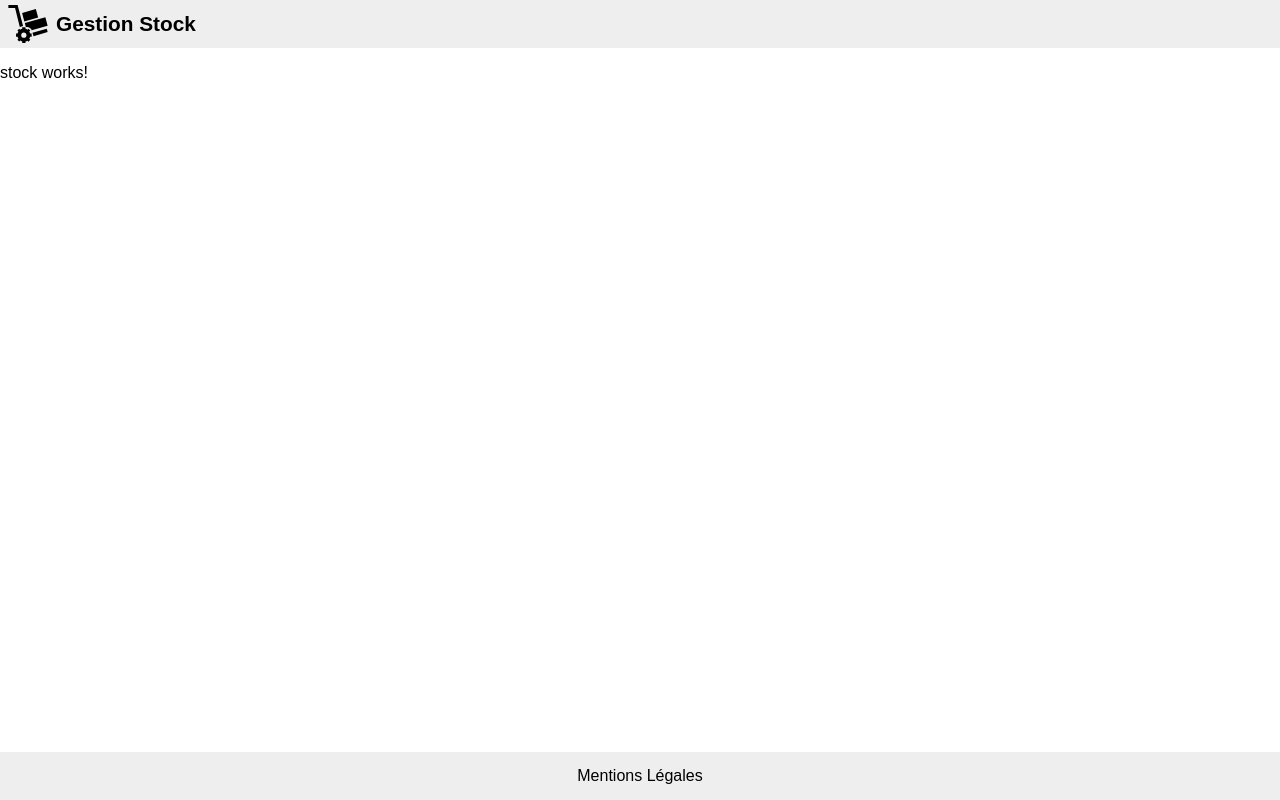
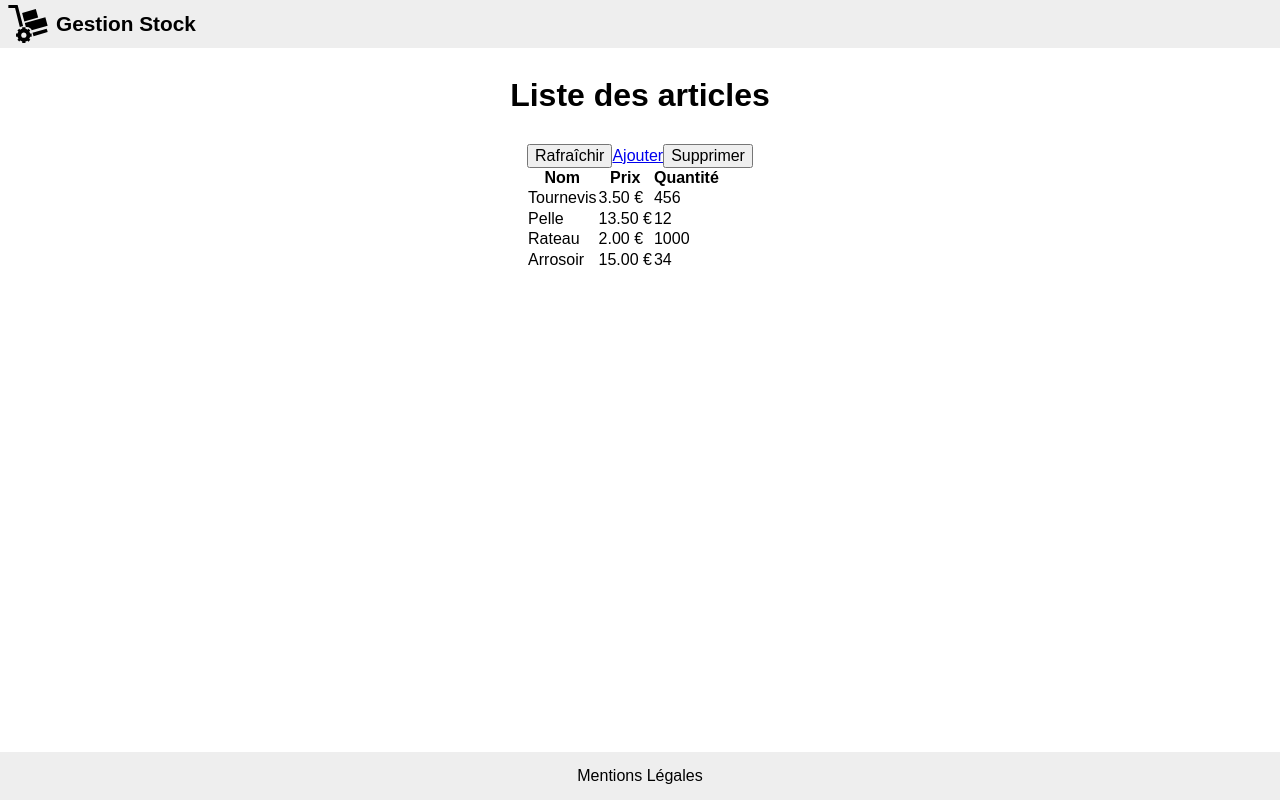
Before and after one commit to jlg-formation/agu-april-2023, an Angular app in the folder front/: page /stock in a window 1280 px wide. Built offline with nearby package versions, Linux system fonts and the light colour scheme.

Commit message:
dev: added stock dom

```diff
--- a/front/src/app/stock/stock.component.html
+++ b/front/src/app/stock/stock.component.html
@@ -1 +1,41 @@
-<p>stock works!</p>
+<main>
+  <h1>Liste des articles</h1>
+  <div class="content">
+    <nav>
+      <button>Rafraîchir</button>
+      <a routerLink="add">Ajouter</a>
+      <button>Supprimer</button>
+    </nav>
+    <table>
+      <thead>
+        <tr>
+          <th class="name">Nom</th>
+          <th class="price">Prix</th>
+          <th class="qty">Quantité</th>
+        </tr>
+      </thead>
+      <tbody>
+        <tr>
+          <td class="name">Tournevis</td>
+          <td class="price">3.50 €</td>
+          <td class="qty">456</td>
+        </tr>
+        <tr>
+          <td class="name">Pelle</td>
+          <td class="price">13.50 €</td>
+          <td class="qty">12</td>
+        </tr>
+        <tr>
+          <td class="name">Rateau</td>
+          <td class="price">2.00 €</td>
+          <td class="qty">1000</td>
+        </tr>
+        <tr>
+          <td class="name">Arrosoir</td>
+          <td class="price">15.00 €</td>
+          <td class="qty">34</td>
+        </tr>
+      </tbody>
+    </table>
+  </div>
+</main>
```
